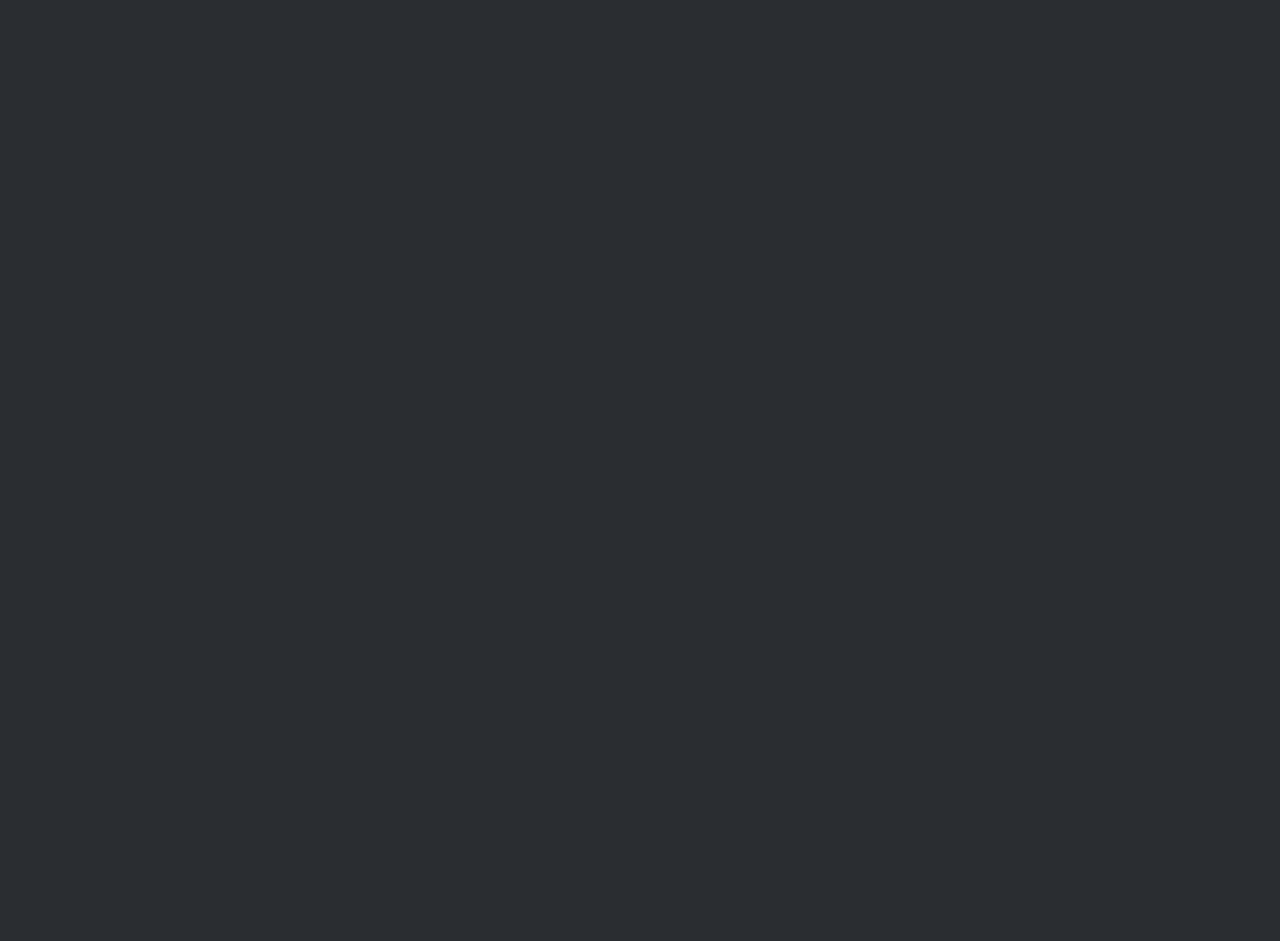
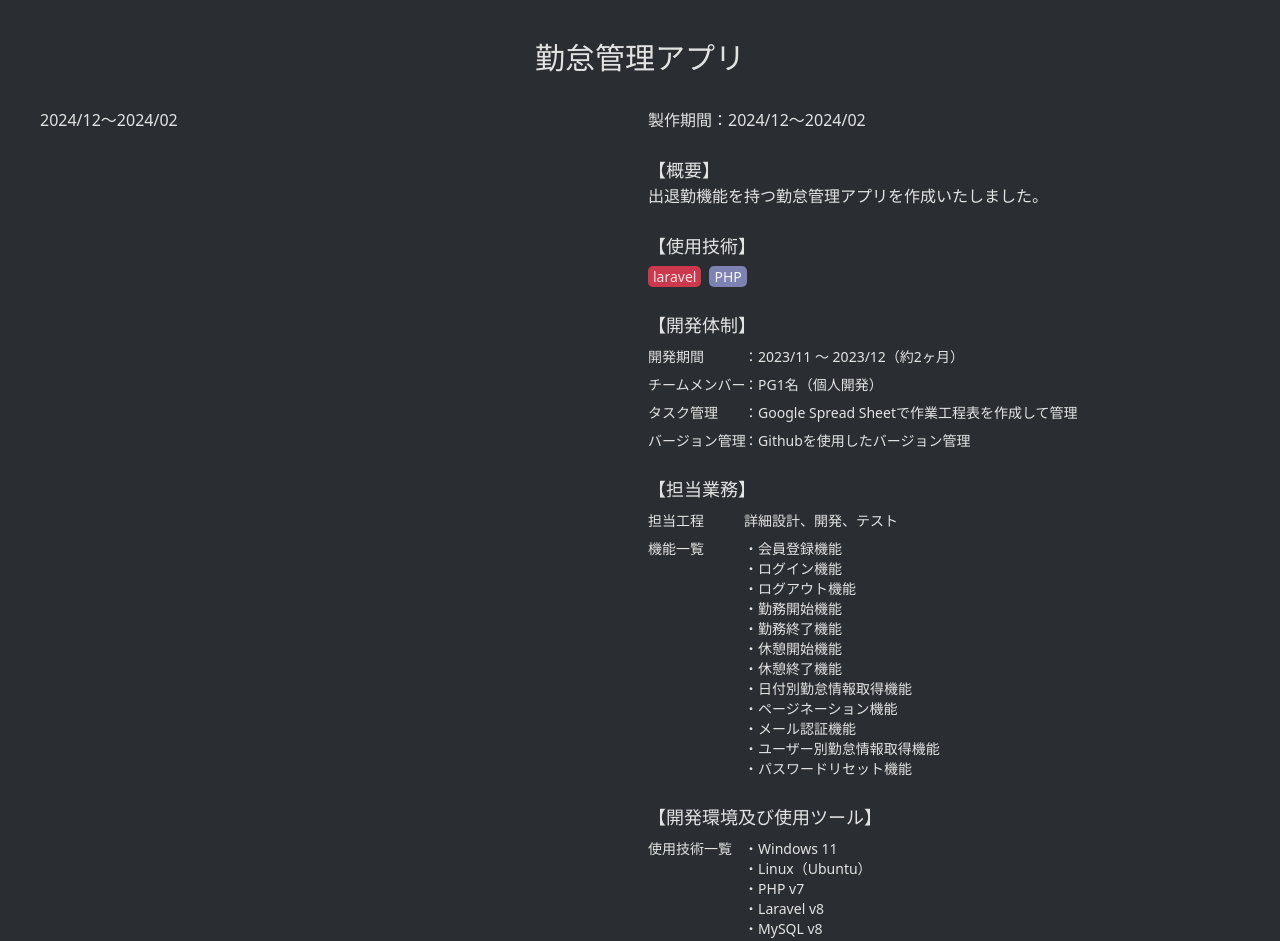
Before and after one commit to noda-mari/my-portfolio, a Vue app: page /work/atte in a window 1280 px wide. Before the commit this address had no page. Shown: the top 941 px of the page. Before the commit the page ends 800 px from the top, so only its background shows below. Built offline with nearby package versions, Linux system fonts and the light colour scheme.

Commit message:
WorkDetail.vue編集

```diff
--- a/src/components/Card.vue
+++ b/src/components/Card.vue
@@ -1,4 +1,5 @@
 <template>
+  <RouterLink :to="`/work/${slug}`"class="block">
     <div class="bg-[#84acad] rounded-[20px] shadow-md overflow-hidden w-[250px] max-w-sm mx-auto">
       <img :src="image" alt="card image" class="w-full h-[150px] object-cover" />
       <div class="p-[5px]">
@@ -14,6 +15,7 @@
         </div>
       </div>
     </div>
+  </RouterLink>
   </template>
 
   <script setup lang="ts">
@@ -24,5 +26,6 @@
     title: string
     period: string
     tags: { label: string; color: string }[]
+    slug: string
   }>()
   </script>
--- a/src/data/apps.js
+++ b/src/data/apps.js
@@ -1,19 +1,56 @@
 export const apps = [
-    {
-      id: 'kintai',
-      title: '勤怠管理アプリ',
-      duration: '2024/12～2024/02',
-      tech: ['Laravel', 'PHP'],
-      description: 'シフト管理や打刻記録ができるアプリです。',
-      image: '/assets/kintai.png',
-    },
-    {
-      id: 'yoyaku',
-      title: '飲食店予約アプリ',
-      duration: '2024/02～2024/04',
-      tech: ['Laravel', 'PHP', 'jQuery'],
-      description: '飲食店の予約やレビューができるアプリです。',
-      image: '/assets/yoyaku.png',
-    },
-    // ほかのアプリもここに追加
-  ]
+  {
+    slug: "atte",
+    title: "勤怠管理アプリ",
+    duration: "2024/12～2024/02",
+    tags: [
+      { label: "laravel", color: "bg-red" },
+      { label: "PHP", color: "bg-acent text-white" },
+    ],
+    description: "出退勤機能を持つ勤怠管理アプリを作成いたしました。",
+    date: "2023/11 ～ 2023/12（約2ヶ月）",
+    menber: "PG1名（個人開発）",
+    task: "Google Spread Sheetで作業工程表を作成して管理",
+    version: "Githubを使用したバージョン管理",
+    inCharge: "詳細設計、開発、テスト",
+    featureList: [
+      "会員登録機能",
+      "ログイン機能",
+      "ログアウト機能",
+      "勤務開始機能",
+      "勤務終了機能",
+      "休憩開始機能",
+      "休憩終了機能",
+      "日付別勤怠情報取得機能",
+      "ページネーション機能",
+      "メール認証機能",
+      "ユーザー別勤怠情報取得機能",
+      "パスワードリセット機能",
+    ],
+    techList: [
+      "Windows 11",
+      "Linux（Ubuntu）",
+      "PHP v7",
+      "Laravel v8",
+      "MySQL v8",
+      "Docker",
+      "VSCode",
+      "Github",
+      "GoogleSpreadSheet"
+    ],
+    image: "/assets/kintai.png",
+  },
+  {
+    slug: "rese",
+    title: "飲食店予約アプリ",
+    duration: "2024/02～2024/04",
+    tags: [
+      { label: "laravel", color: "bg-red" },
+      { label: "PHP", color: "bg-acent text-white" },
+      { label: "jQuery", color: "bg-yellow text-white" },
+    ],
+    description: "飲食店の予約やレビューができるアプリです。",
+    image: "/assets/yoyaku.png",
+  },
+  // ほかのアプリもここに追加
+];
--- a/src/router/index.ts
+++ b/src/router/index.ts
@@ -3,6 +3,7 @@ import type { RouteRecordRaw } from 'vue-router'
 import Welcome from '../views/welcome.vue'
 import Home from '@/views/Home.vue'
 import About from '@/views/About.vue'
+import WorkDetail from '@/views/WorkDetail.vue'
 
 const routes: Array<RouteRecordRaw> = [
   {
@@ -19,7 +20,12 @@ const routes: Array<RouteRecordRaw> = [
     path: '/about',
     name: 'About',
     component: About
-  }
+  },
+  {
+    path: '/work/:slug',
+    name: 'WorkDetail',
+    component: WorkDetail,
+  },
 ]
 
 const router = createRouter({
--- a/src/views/Home.vue
+++ b/src/views/Home.vue
@@ -21,35 +21,65 @@
                 <div class="px-4">
                     <p class="mb-3">個人開発</p>
                     <div class="grid grid-cols-1 sm:grid-cols-2 md:grid-cols-3 gap-1 justify-start">
-                        <Card :image="clock" title="🕑勤怠管理アプリ" period="2024/12~2024/02" :tags="[
+                        <Card
+                            :slug="'atte'"
+                            :image="clock"
+                            title="🕑勤怠管理アプリ"
+                            period="2024/12~2024/02"
+                            :tags="[
                                 { label: 'laravel', color: 'bg-red' },
                                 { label: 'PHP', color: 'bg-acent text-white' },
-                        ]" />
-                        <Card :image="dinner" title="🍔飲食店予約アプリ" period="2024/02~2024/04" :tags="[
+                            ]"
+                        />
+                        <Card
+                            :slug="'rese'"
+                            :image="dinner"
+                            title="🍔飲食店予約アプリ"
+                            period="2024/02~2024/04"
+                            :tags="[
                                 { label: 'laravel', color: 'bg-red' },
                                 { label: 'PHP', color: 'bg-acent text-white' },
                                 { label: 'jQuery', color: 'bg-yellow text-white' }
-                        ]" />
-                        <Card :image="book" title="📚辞書アプリ" period="2024/11~現在" :tags="[
+                            ]"
+                        />
+                        <Card
+                            :slug="'dictionary'"
+                            :image="book"
+                            title="📚辞書アプリ"
+                            period="2024/11~現在"
+                            :tags="[
                                 { label: 'laravel', color: 'bg-red' },
                                 { label: 'Next.js', color: 'bg-blue' },
                                 { label: 'TypeScript', color: 'bg-mint text-white' }
-                        ]" />
+                            ]"
+                        />
                     </div>
                 </div>
                 <div class="px-4 mb-2">
                     <p class="mb-3">案件参画実績</p>
                     <div class="grid grid-cols-1 sm:grid-cols-2 md:grid-cols-3 gap-3 justify-start ">
-                        <Card :image="handshake" title="🏢就職・採用マッチングアプリ開発" period="2024/09~2024/10" :tags="[
+                        <Card
+                            :slug="'recruit'"
+                            :image="handshake"
+                            title="🏢就職・採用マッチングアプリ開発"
+                            period="2024/09~2024/10"
+                            :tags="[
                                 { label: 'Next.js', color: 'bg-blue' },
                                 { label: 'TypeScript', color: 'bg-mint text-white' },
                                 { label: 'GraphQL', color: 'bg-pink text-white' }
-                        ]" />
-                        <Card :image="labo" title="📝研究業績マネジメントアプリ開発" period="2025/01~2025/05" :tags="[
+                            ]"
+                        />
+                        <Card
+                            :slug="'labo'"
+                            :image="labo"
+                            title="📝研究業績マネジメントアプリ開発"
+                            period="2025/01~2025/05"
+                            :tags="[
                                 { label: 'Dynamics', color: 'bg-[#ad5059]' },
                                 { label: 'Nuxt.js', color: 'bg-nuxt text-black' },
                                 { label: 'JavaScript', color: 'bg-yellow text-white' }
-                        ]" />
+                            ]"
+                        />
                     </div>
                 </div>
             </div>
--- a/src/views/WorkDetail.vue
+++ b/src/views/WorkDetail.vue
@@ -1,14 +1,64 @@
 <template>
-    <div v-if="app">
-      <h2 class="text-2xl font-bold mb-2">{{ app.title }}</h2>
+  <div v-if="app" class="w-full p-10 flex flex-col gap-6">
+    <h1 class="text-3xl font-bold mb-2 text-center">{{ app.title }}</h1>
+    <div class="grid grid-cols-6 gap-4">
+      <div class="col-span-3">
         <p class="mb-4">{{ app.duration }}</p>
+      </div>
+      <div class="col-span-3 flex flex-col gap-6">
+        <p>製作期間：{{ app.duration }}</p>
+        <div>
+          <h2 class="text-lg font-bold">【概要】</h2>
+          <p>{{ app.description }}</p>
+        </div>
+        <div>
+          <h2 class="text-lg font-bold mb-1.5">【使用技術】</h2>
+          <div class="flex gap-2">
+            <Tag v-for="(tag, index) in app.tags" :key="index" :label="tag.label" :colorClass="tag.color" />
+          </div>
+        </div>
+        <div>
+          <h2 class="text-lg font-bold mb-2">【開発体制】</h2>
+          <div class="grid grid-cols-[10ch_1fr] gap-x-4 gap-y-2 text-sm">
+            <div class="font-bold whitespace-nowrap">開発期間</div>
+            <p>：{{ app.date }}</p>
+
+            <div class="font-bold whitespace-nowrap">チームメンバー</div>
+            <p>：{{ app.menber }}</p>
+
+            <div class="font-bold whitespace-nowrap">タスク管理</div>
+            <p>：{{ app.task }}</p>
+
+            <div class="font-bold whitespace-nowrap">バージョン管理</div>
+            <p>：{{ app.version }}</p>
+          </div>
+        </div>
+        <div>
+          <h2 class="text-lg font-bold mb-2">【担当業務】</h2>
+          <div class="grid grid-cols-[10ch_1fr] gap-x-4 gap-y-2 text-sm">
+            <div class="font-bold whitespace-nowrap">担当工程</div>
+            <div>{{ app.inCharge }}</div>
+
+            <div class="font-bold whitespace-nowrap">機能一覧</div>
+            <ul class="list-none">
+              <li v-for="(feature, index) in app.featureList" :key="index">・{{ feature }}</li>
+            </ul>
+          </div>
+        </div>
+        <div>
+          <h2 class="text-lg font-bold mb-2">【開発環境及び使用ツール】</h2>
+          <div class="grid grid-cols-[10ch_1fr] gap-x-4 gap-y-2 text-sm">
+            <div class="font-bold whitespace-nowrap">使用技術一覧</div>
+            <ul class="list-none">
+              <li v-for="(tech, index) in app.techList" :key="index">・{{ tech }}</li>
+            </ul>
+          </div>
+        </div>
+      </div>
+    </div>
+
     <img :src="app.image" alt="" class="w-full max-w-md mb-4" />
-      <p class="mb-4">{{ app.description }}</p>
-      <div class="flex gap-2">
-        <span v-for="tech in app.tech" :key="tech" class="px-2 py-1 bg-gray-200 rounded">
-          {{ tech }}
-        </span>
-      </div>
+
   </div>
   <div v-else>
     <p>アプリが見つかりません。</p>
@@ -18,7 +68,13 @@
 <script setup>
 import { useRoute } from 'vue-router'
 import { apps } from '@/data/apps'
+import Tag from '@/components/Tag.vue'
+
 
 const route = useRoute()
-  const app = apps.find(a => a.id === route.params.id)
+const app = apps.find(a => a.slug === route.params.slug)
+
+
+
+console.log(app)
 </script>
```
Lines whose indentation alone changed are shown as unchanged.
